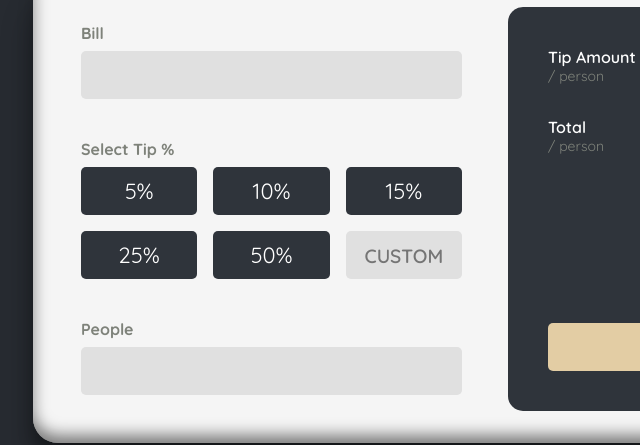
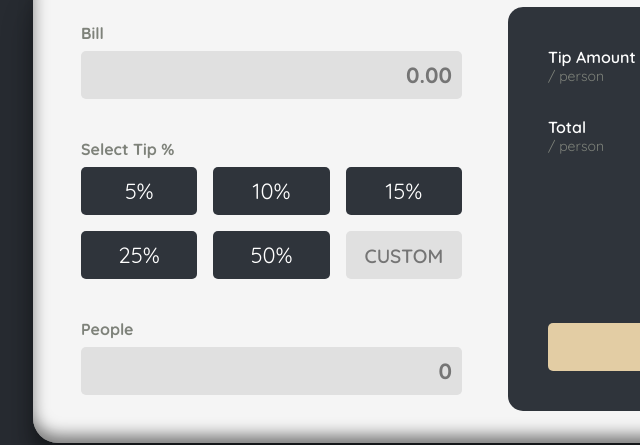
Before and after one commit to evelynlacerda/tipcalculator, a plain HTML site: page index.html in a window 1280 px wide. Shown: the part 246-691 px from the top of the page, 147-787 px from the left. Drawn offline with nearby package versions, Linux system fonts and the light colour scheme; some icons are missing.

Commit message:
:books: docs: create readme.md

```diff
--- a/index.html
+++ b/index.html
@@ -35,7 +35,7 @@
                 </div>
                 <div class="insert-box" data-bill-box>
                     <span class="iconify" data-icon="ic:round-attach-money"></span>
-                    <input type="number" name="Bill" class="insert-value" data-bill>
+                    <input type="number" name="Bill" class="insert-value" placeholder="0.00" data-bill>
                 </div>
             </div>
             <div class="bill-tips">
@@ -57,7 +57,7 @@
                 </div>
                 <div class="insert-box" data-people-box>
                     <span class="iconify" data-icon="material-symbols:person-rounded"></span>
-                    <input type="number" name="people" class="insert-value" data-people>
+                    <input type="number" name="people" class="insert-value" placeholder="0" data-people>
                 </div>
             </div>
         </section>
```
Also changed, not shown: src/img/coin.gif (added), 2 other files.
